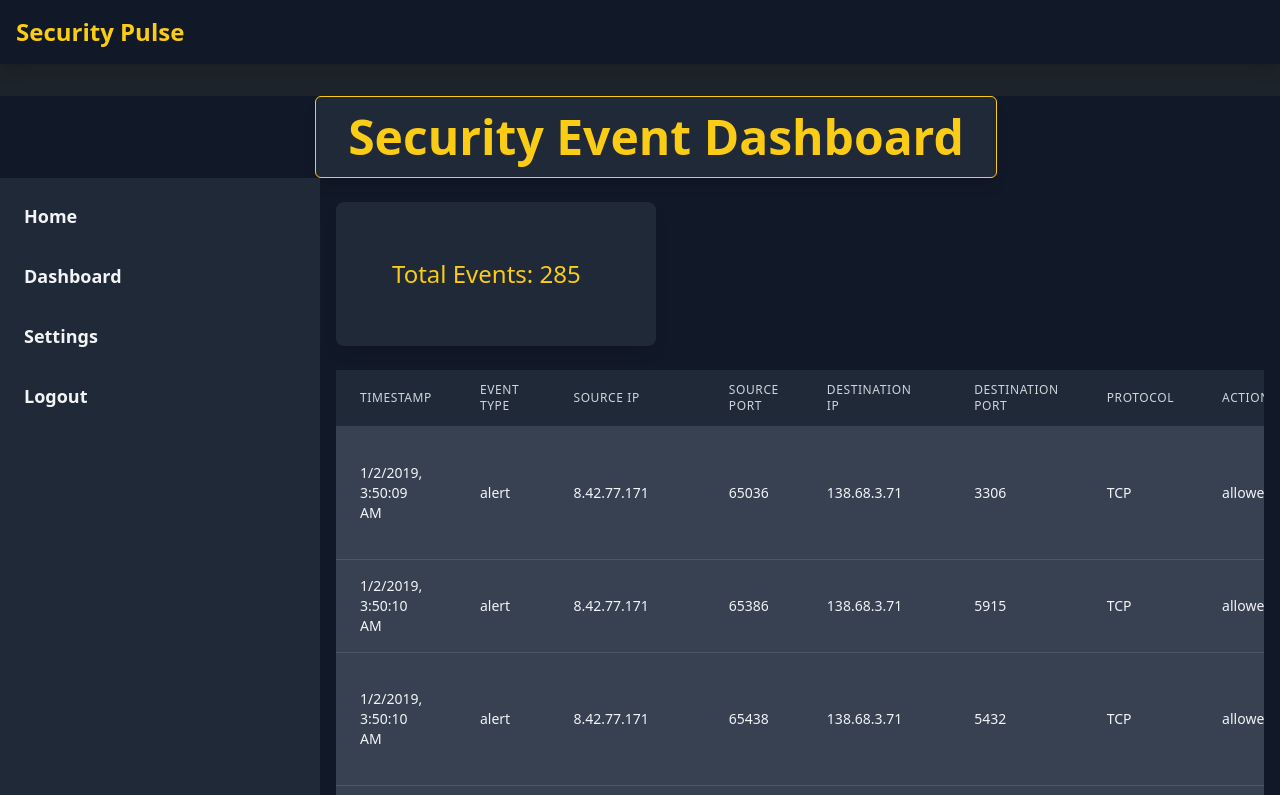
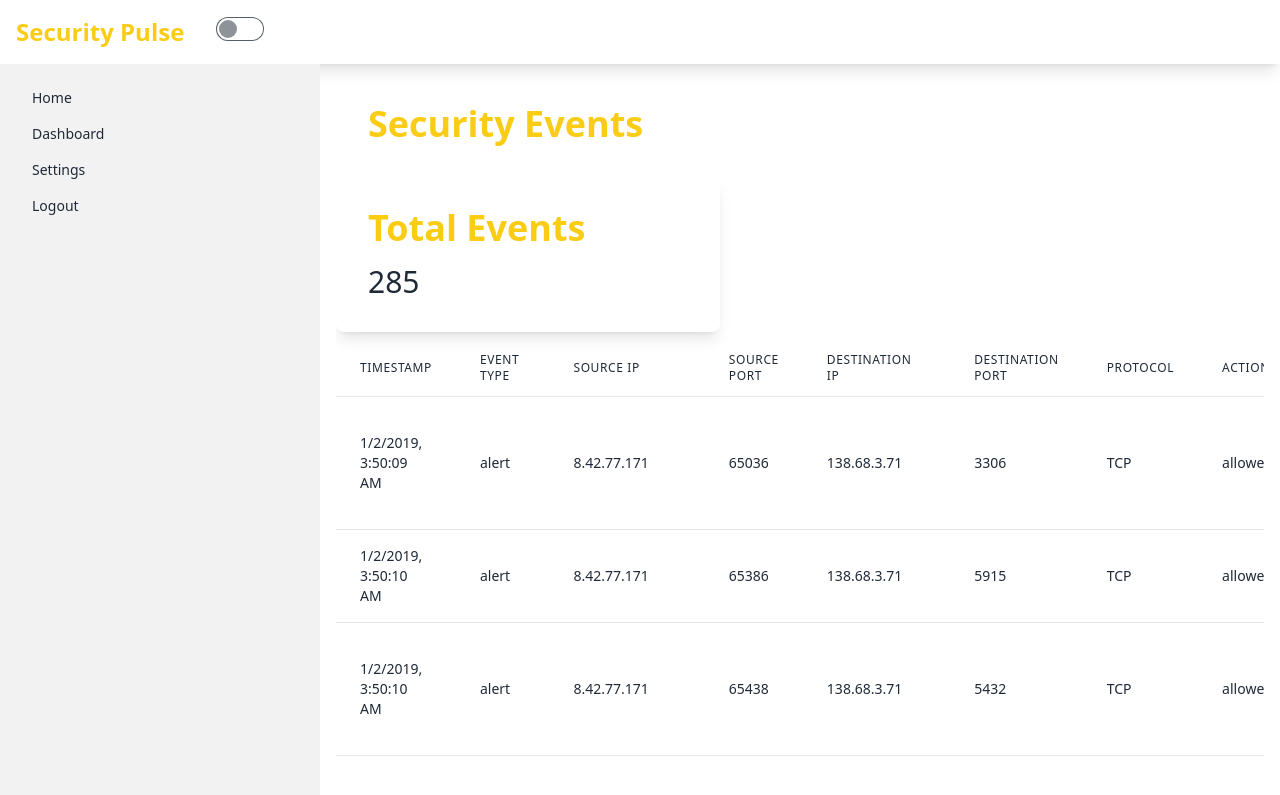
Before and after one commit to dev-ruchi/security-pulse, a React (Vite) app: page / in a window 1280 px wide. Shown: the top 795 px of the page. Built offline with nearby package versions, Linux system fonts and the light colour scheme; data requests are answered from the project's data file.

Commit message:
add toggle button to change theme

```diff
--- a/index.html
+++ b/index.html
@@ -1,5 +1,5 @@
 <!DOCTYPE html>
-<html lang="en" data-theme="dark">
+<html lang="en" data-theme="light">
   <head>
     <meta charset="UTF-8" />
     <link rel="icon" type="image/svg+xml" href="/vite.svg" />
@@ -8,7 +8,6 @@
   </head>
   <body>
     <div id="root"></div>
-
     <script type="module" src="/src/main.jsx"></script>
   </body>
 </html>
--- a/src/App.jsx
+++ b/src/App.jsx
@@ -27,17 +27,17 @@ function App() {
   return (
     <>
       <Navbar />
-      <div className="min-h-screen bg-gray-900 text-gray-100">
-        <Dashboard />
+      <div className="min-h-screen">
         <div className="drawer lg:drawer-open">
           <input id="my-drawer-2" type="checkbox" className="drawer-toggle" />
           <div className="drawer-content flex flex-col items-center justify-start">
             <div className="w-full px-4 py-6">
-              <EventCountCard />
-              <div className="overflow-x-auto mt-6">
-                <table className="min-w-full divide-y divide-gray-700">
+              <div className="overflow-x-auto">
+                <Dashboard />
+                <EventCountCard />
+                <table className="min-w-full divide-y">
                   <thead>
-                    <tr className="bg-gray-800 text-gray-300">
+                    <tr>
                       <th className="px-6 py-3 text-left text-xs font-medium uppercase tracking-wider">
                         Timestamp
                       </th>
@@ -73,9 +73,9 @@ function App() {
                       </th>
                     </tr>
                   </thead>
-                  <tbody className="bg-gray-700 divide-y divide-gray-600">
+                  <tbody className="divide-y ">
                     {events.map((event, index) => (
-                      <tr key={index} className="hover:bg-gray-600">
+                      <tr key={index}>
                         <td className="px-6 py-4 text-sm">
                           {formatDate(event.timestamp)}
                         </td>
--- a/src/Dashboard.jsx
+++ b/src/Dashboard.jsx
@@ -2,9 +2,9 @@ import React from "react";
 
 function Dashboard() {
   return (
-    <div className="flex justify-center mt-8">
-      <h1 className="text-5xl font-extrabold text-yellow-400 bg-gray-800 py-4 px-8 ml-8 rounded-md shadow-lg border border-yellow-400">
-        Security Event Dashboard
+    <div className="flex mb-4">
+      <h1 className="text-4xl font-extrabold text-yellow-400 py-4 px-8">
+        Security Events
       </h1>
     </div>
   );
--- a/src/Drawer.jsx
+++ b/src/Drawer.jsx
@@ -8,40 +8,11 @@ function Drawer() {
         aria-label="close sidebar"
         className="drawer-overlay"
       ></label>
-      <ul className="menu p-4 w-80 min-h-full bg-gray-800 text-gray-100">
-        {/* Sidebar content here */}
-        <li className="mb-4">
-          <a
-            href="#home"
-            className="text-lg font-semibold hover:bg-gray-700 hover:text-yellow-400 transition-colors duration-300 ease-in-out p-2 rounded-md"
-          >
-            Home
-          </a>
-        </li>
-        <li className="mb-4">
-          <a
-            href="#dashboard"
-            className="text-lg font-semibold hover:bg-gray-700 hover:text-yellow-400 transition-colors duration-300 ease-in-out p-2 rounded-md"
-          >
-            Dashboard
-          </a>
-        </li>
-        <li className="mb-4">
-          <a
-            href="#settings"
-            className="text-lg font-semibold hover:bg-gray-700 hover:text-yellow-400 transition-colors duration-300 ease-in-out p-2 rounded-md"
-          >
-            Settings
-          </a>
-        </li>
-        <li>
-          <a
-            href="#logout"
-            className="text-lg font-semibold hover:bg-gray-700 hover:text-yellow-400 transition-colors duration-300 ease-in-out p-2 rounded-md"
-          >
-            Logout
-          </a>
-        </li>
+      <ul className="menu p-4 w-80 min-h-full bg-base-200 text-base-content">
+        <li><a href="#home">Home</a></li>
+        <li><a href="#dashboard">Dashboard</a></li>
+        <li><a href="#settings">Settings</a></li>
+        <li><a href="#logout">Logout</a></li>
       </ul>
     </div>
   );
--- a/src/EventCountCard.jsx
+++ b/src/EventCountCard.jsx
@@ -22,9 +22,10 @@ const EventCountCard = () => {
   const totalEvents = events.length;
 
   return (
-    <div className="card w-80 bg-gray-800 mb-4 text-white shadow-lg p-6 rounded-lg">
+    <div className="card w-96 mb-2 mt-4 shadow-lg rounded-lg">
       <div className="card-body">
-        <p className="text-2xl text-yellow-400">Total Events: {totalEvents}</p>
+        <p className="text-4xl font-bold text-yellow-400 mb-2">Total Events</p>
+        <p className="text-3xl">{totalEvents}</p>
       </div>
     </div>
   );
--- a/src/Navbar.jsx
+++ b/src/Navbar.jsx
@@ -1,12 +1,24 @@
 import React from "react";
 
 function Navbar() {
+  const toggleTheme = () => {
+    const htmlTag = document.documentElement;
+    const currentTheme = htmlTag.getAttribute("data-theme");
+    const newTheme = currentTheme === "light" ? "dark" : "light";
+    htmlTag.setAttribute("data-theme", newTheme);
+  };
+
   return (
-    <div className="navbar bg-gray-900 p-4 shadow-lg">
-    <a className="text-2xl font-semibold text-yellow-400 hover:text-yellow-300 transition duration-300 ease-in-out">
-      Security Pulse
-    </a>
-  </div>
+    <div className="navbar p-4 shadow-lg">
+      <a className="text-2xl font-semibold text-yellow-400 hover:text-yellow-300 transition duration-300 ease-in-out">
+        Security Pulse
+      </a>
+      <div className="navbar-start mx-8" >
+        <button className="navbar-item" onClick={toggleTheme}>
+        <input type="checkbox" value="synthwave" className="toggle theme-controller"/>
+        </button>
+      </div>
+    </div>
   );
 }
 
```
